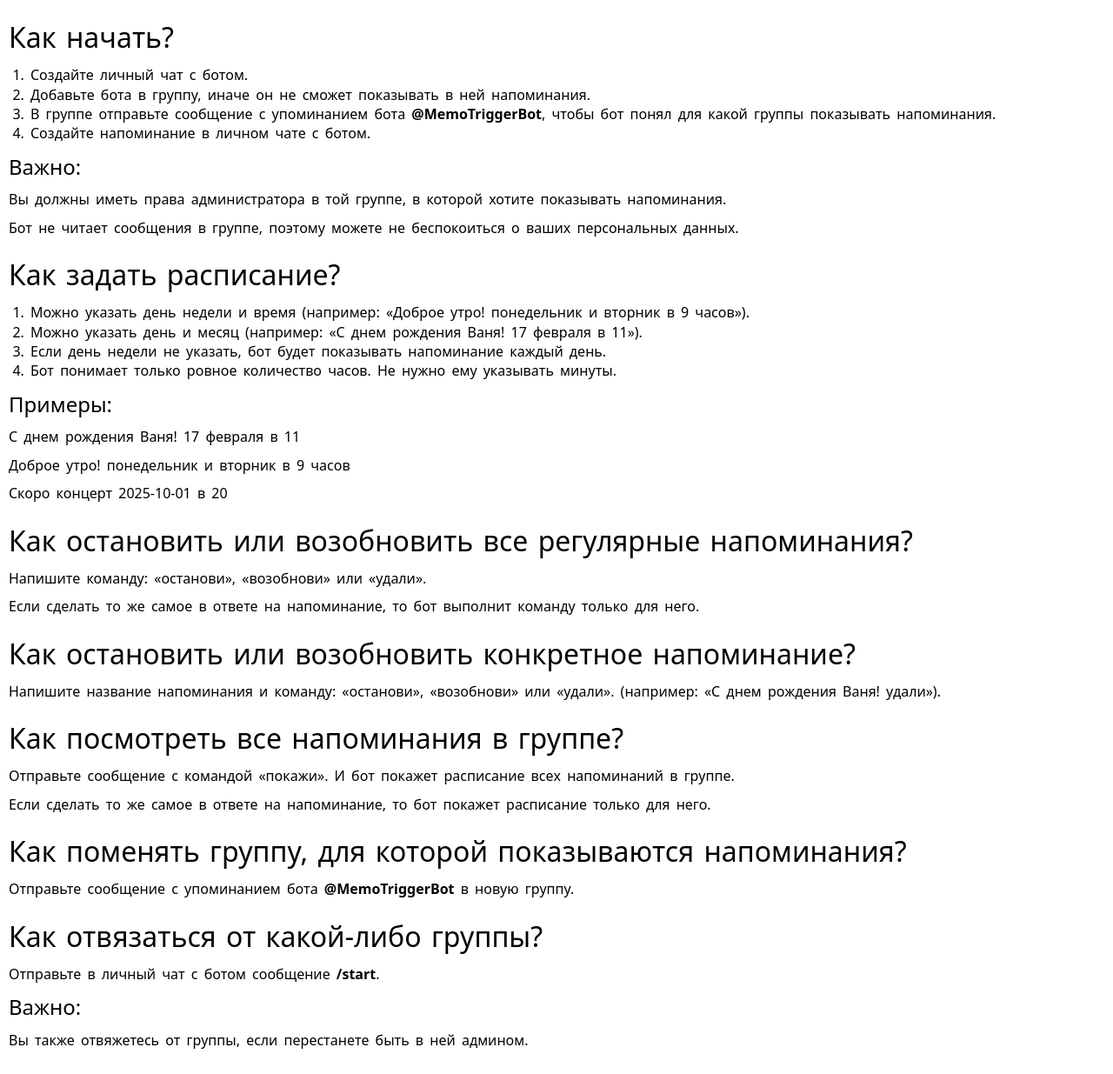
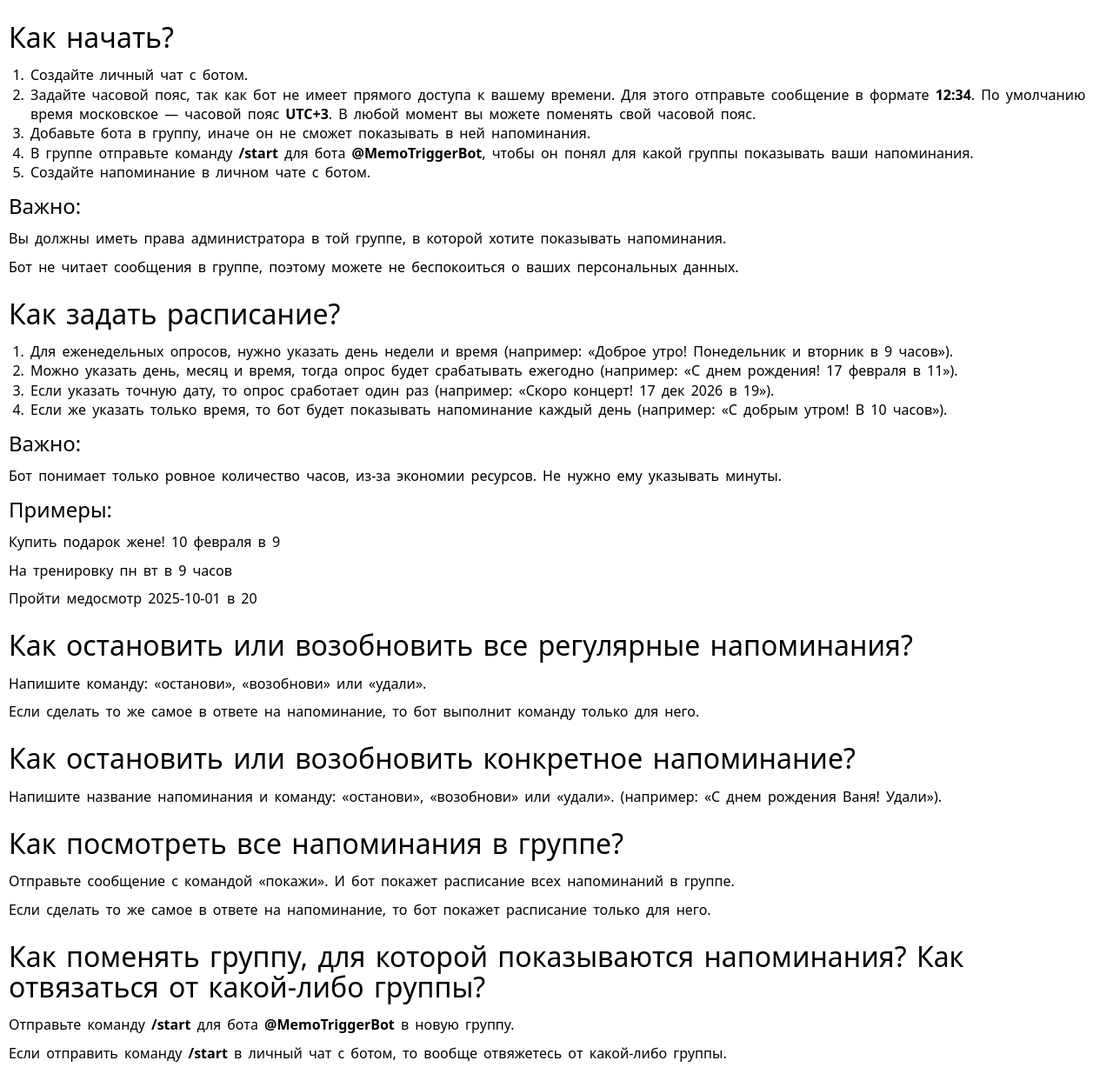
Before and after one commit to yugle7/memo-trigger, a plain HTML site: page index.html in a window 1280 px wide. Shown: the top 1235 px of the page at 87% size. Drawn offline with Linux system fonts and the light colour scheme.

Commit message:
update faq

```diff
--- a/index.html
+++ b/index.html
@@ -5,8 +5,8 @@
 <head>
     <meta charset="utf-8">
     <meta name="viewport"
-        content="width=device-width, initial-scale=1.0, minimum-scale=1.0, maximum-scale=1.0, user-scalable=no" />
-    <meta http-equiv="X-UA-Compatible" content="IE=edge" />
+          content="width=device-width, initial-scale=1.0, minimum-scale=1.0, maximum-scale=1.0, user-scalable=no"/>
+    <meta http-equiv="X-UA-Compatible" content="IE=edge"/>
     <title>Регулярные напоминания</title>
     <style>
         * {
@@ -80,12 +80,18 @@
     <ol>
         <li>Создайте личный чат с ботом.</li>
         <li>
+            Задайте часовой пояс, так как бот не имеет прямого доступа к вашему времени.
+            Для этого отправьте сообщение в формате <strong>12:34</strong>.
+            По умолчанию время московское — часовой пояс <strong>UTC+3</strong>.
+            В любой момент вы можете поменять свой часовой пояс.
+        </li>
+        <li>
             Добавьте бота в группу,
             иначе он не сможет показывать в ней напоминания.
         </li>
         <li>
-                В группе отправьте сообщение с упоминанием бота <strong>@MemoTriggerBot</strong>,
-                чтобы бот понял для какой группы показывать напоминания.
+            В группе отправьте команду <strong>/start</strong> для бота <strong>@MemoTriggerBot</strong>,
+            чтобы он понял для какой группы показывать ваши напоминания.
         </li>
         <li>Создайте напоминание в личном чате с ботом.</li>
     </ol>
@@ -102,27 +108,36 @@
     <h1>Как задать расписание?</h1>
     <ol>
         <li>
-                Можно указать день недели и время
-                (например: «Доброе утро! понедельник и вторник в 9 часов»).
+            Для еженедельных опросов, нужно указать день недели и время
+            (например: «Доброе утро! Понедельник и вторник в 9 часов»).
         </li>
         <li>
-                Можно указать день и месяц
-                (например: «С днем рождения Ваня! 17 февраля в 11»).
+            Можно указать день, месяц и время,
+            тогда опрос будет срабатывать ежегодно
+            (например: «С днем рождения! 17 февраля в 11»).
         </li>
         <li>
-                Если день недели не указать,
-                бот будет показывать напоминание каждый день.
+            Если указать точную дату, то опрос сработает один раз
+            (например: «Скоро концерт! 17 дек 2026 в 19»).
         </li>
         <li>
-                Бот понимает только ровное количество часов.
-                Не нужно ему указывать минуты.
+            Если же указать только время, то
+            бот будет показывать напоминание каждый день
+            (например: «С добрым утром! В 10 часов»).
         </li>
     </ol>
 
+    <h2>Важно:</h2>
+    <p>
+        Бот понимает только ровное количество часов,
+        из-за экономии ресурсов.
+        Не нужно ему указывать минуты.
+    </p>
+
     <h2>Примеры:</h2>
-        <p>С днем рождения Ваня! 17 февраля в 11</p>
-        <p>Доброе утро! понедельник и вторник в 9 часов</p>
-        <p>Скоро концерт 2025-10-01 в 20</p>
+    <p>Купить подарок жене! 10 февраля в 9</p>
+    <p>На тренировку пн вт в 9 часов</p>
+    <p>Пройти медосмотр 2025-10-01 в 20</p>
 
     <h1>Как остановить или возобновить все регулярные напоминания?</h1>
     <p>Напишите команду: «останови», «возобнови» или «удали».</p>
@@ -134,7 +149,7 @@
     <h1>Как остановить или возобновить конкретное напоминание?</h1>
     <p>
         Напишите название напоминания и команду: «останови», «возобнови» или «удали».
-            (например: «С днем рождения Ваня! удали»).
+        (например: «С днем рождения Ваня! Удали»).
     </p>
 
     <h1>Как посмотреть все напоминания в группе?</h1>
@@ -147,14 +162,13 @@
         то бот покажет расписание только для него.
     </p>
 
-        <h1>Как поменять группу, для которой показываются напоминания?</h1>
+    <h1>Как поменять группу, для которой показываются напоминания? Как отвязаться от какой-либо группы?</h1>
     <p>
-            Отправьте сообщение с упоминанием бота <strong>@MemoTriggerBot</strong> в новую группу.
+        Отправьте команду <strong>/start</strong> для бота <strong>@MemoTriggerBot</strong> в новую группу.
     </p>
-
-        <h1>Как отвязаться от какой-либо группы?</h1>
     <p>
-            Отправьте в личный чат с ботом сообщение <strong>/start</strong>.
+        Если отправить команду <strong>/start</strong> в личный чат с ботом,
+        то вообще отвяжетесь от какой-либо группы.
     </p>
     <h2>Важно:</h2>
     <p>
```
Lines whose indentation alone changed are shown as unchanged.
